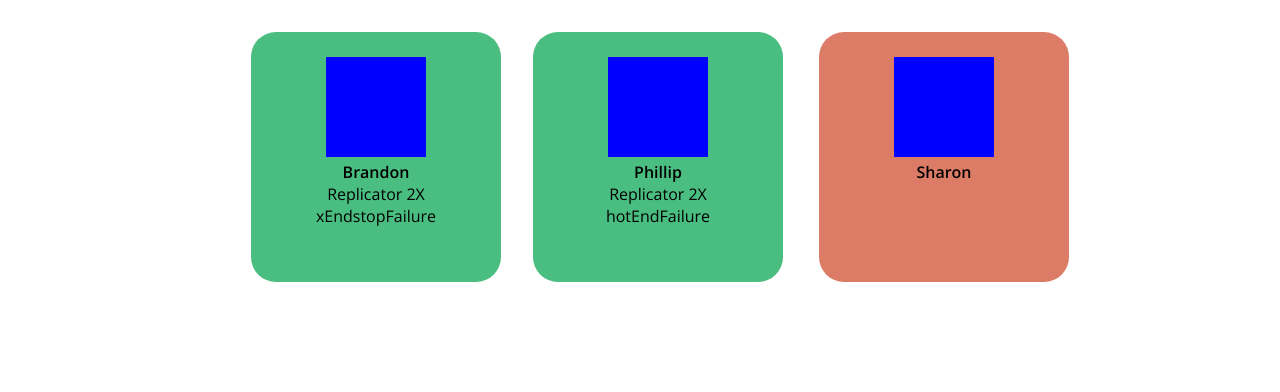
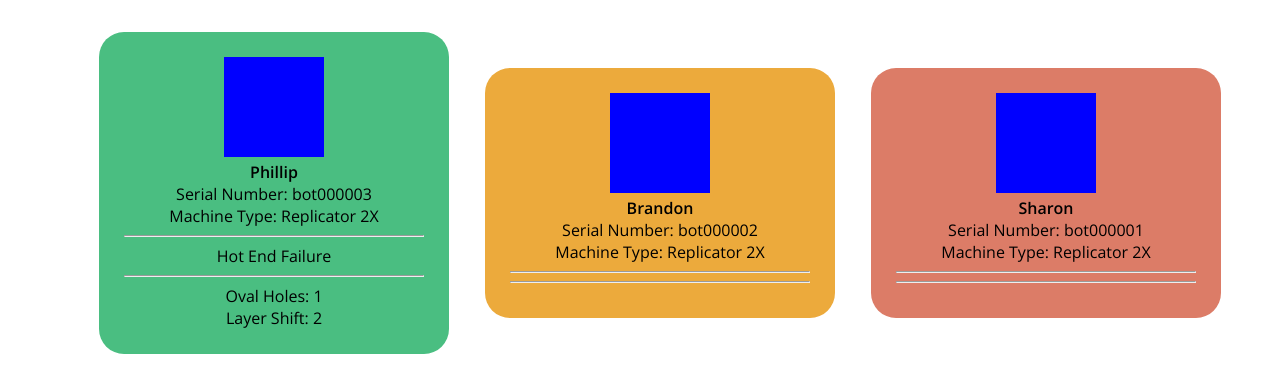
Before and after one commit to pomeroyb/BotFarmManager, a plain HTML site: page frontend/index.html in a window 1280 px wide. Drawn offline with nearby package versions, Linux system fonts and the light colour scheme.

Commit message:
Add camelCaseFormatting and overall CSS
Tentatively ready to go live! :D

```diff
--- a/frontend/data.js
+++ b/frontend/data.js
@@ -21,12 +21,12 @@
          }
       },
       "bot000002":{
-         "status":"online",
+         "status":"faulty",
          "problems":{
             "extruderFanFailure":false,
             "tornInsulation":false,
             "wornYCarriage":false,
-            "xEndstopFailure":true,
+            "xEndstopFailure":false,
             "xStepperFailure":false,
             "hotEndFailure":false
          },
@@ -52,10 +52,10 @@
          "type":"Replicator 2X",
          "name":"Phillip",
          "events":{
-            "ovalHoles":0,
+            "ovalHoles":1,
             "highResUnderExtrusion":0,
             "underExtrusion":0,
-            "layerShift":0
+            "layerShift":2
          }
       }
    }
--- a/frontend/index.html
+++ b/frontend/index.html
@@ -15,17 +15,34 @@
         <div class="online">
             <div class="botImage"></div>
             <div class="botName"></div>
+            <div class="botSerial"></div>
             <div class="botType"></div>
+            <hr>
             <div class="botProblems"></div>
+            <hr>
+            <div class="botEvents"></div>
+        </div>
+        <div class="faulty">
+            <div class="botImage"></div>
+            <div class="botName"></div>
+            <div class="botSerial"></div>
+            <div class="botType"></div>
+            <hr>
+            <div class="botProblems"></div>
+            <hr>
+            <div class="botEvents"></div>
         </div>
         <div class="offline">
             <div class="botImage"></div>
             <div class="botName"></div>
+            <div class="botSerial"></div>
+            <div class="botType"></div>
+            <hr>
+            <div class="botProblems"></div>
+            <hr>
+            <div class="botEvents"></div>
         </div>
-        <div class="faulty">
-            <div class="botImage"></div>
-            <div class="botName"></div>
-        </div>
+
 
     </ul>
 
@@ -41,20 +58,44 @@
         'bot<-farm':{
           '.botImage':'',
           '.botName':'bot.name',
-          '.botType':'bot.type',
+          '.botSerial':'Serial Number: #{bot.pos}',
+          '.botType':'Machine Type: #{bot.type}',
           '.botProblems':{
             'problem<-bot.problems':{
-                '.':function( b ){
-                    console.log(b.problem);
-                    if (b.item){
-                        return b.problem.pos;
-                    }
+                '.':function(d){
+                    //Convert Camel Case to formatted text
+                    var text = String(d.pos);
+                    var result = text.replace( /([A-Z])/g, " $1" );
+                    var finalResult = result.charAt(0).toUpperCase() + result.slice(1); // capitalize the first letter - as an example.
+                    //console.log(finalResult);
+                    return finalResult;
                 }
             },
             filter:function(a){
                 //If the bot has that problem, return true
                 //else skip it, return false
                     return a.item;
+            }
+          },
+          '.botEvents':{
+            'event<-bot.events':{
+                '.':function(d){
+                    var count = d.item;
+                    //Convert Camel Case to formatted text
+                    var text = String(d.pos);
+                    var result = text.replace( /([A-Z])/g, " $1" );
+                    var finalResult = result.charAt(0).toUpperCase() + result.slice(1); // capitalize the first letter - as an example.
+                    //console.log(finalResult);
+                    return finalResult + ': ' + count;
+                }
+            },
+            filter:function( c ){
+                //console.log(c);
+                if (c.item == 0){
+                    return false;
+                } else {
+                    return true;
+                }
             }
           }
         },
@@ -68,11 +109,52 @@
     };
 
 
+
    var offlineDirective = {
       '.offline':{
         'bot<-farm':{
           '.botImage':'',
           '.botName':'bot.name',
+          '.botSerial':'Serial Number: #{bot.pos}',
+          '.botType':'Machine Type: #{bot.type}',
+          '.botProblems':{
+            'problem<-bot.problems':{
+                '.':function(d){
+                    //Convert Camel Case to formatted text
+                    var text = String(d.pos);
+                    var result = text.replace( /([A-Z])/g, " $1" );
+                    var finalResult = result.charAt(0).toUpperCase() + result.slice(1); // capitalize the first letter - as an example.
+                    //console.log(finalResult);
+                    return finalResult;
+                }
+            },
+            filter:function(a){
+                //If the bot has that problem, return true
+                //else skip it, return false
+                    return a.item;
+            }
+          },
+          '.botEvents':{
+            'event<-bot.events':{
+                '.':function(d){
+                    var count = d.item;
+                    //Convert Camel Case to formatted text
+                    var text = String(d.pos);
+                    var result = text.replace( /([A-Z])/g, " $1" );
+                    var finalResult = result.charAt(0).toUpperCase() + result.slice(1); // capitalize the first letter - as an example.
+                    //console.log(finalResult);
+                    return finalResult + ': ' + count;
+                }
+            },
+            filter:function( c ){
+                //console.log(c);
+                if (c.item == 0){
+                    return false;
+                } else {
+                    return true;
+                }
+            }
+          }
         },
         filter:function(a){
             //If the bot is online, return true
@@ -88,6 +170,46 @@
         'bot<-farm':{
           '.botImage':'',
           '.botName':'bot.name',
+          '.botSerial':'Serial Number: #{bot.pos}',
+          '.botType':'Machine Type: #{bot.type}',
+          '.botProblems':{
+            'problem<-bot.problems':{
+                '.':function(d){
+                    //Convert Camel Case to formatted text
+                    var text = String(d.pos);
+                    var result = text.replace( /([A-Z])/g, " $1" );
+                    var finalResult = result.charAt(0).toUpperCase() + result.slice(1); // capitalize the first letter - as an example.
+                    //console.log(finalResult);
+                    return finalResult;
+                }
+            },
+            filter:function(a){
+                //If the bot has that problem, return true
+                //else skip it, return false
+                    return a.item;
+            }
+          },
+          '.botEvents':{
+            'event<-bot.events':{
+                '.':function(d){
+                    var count = d.item;
+                    //Convert Camel Case to formatted text
+                    var text = String(d.pos);
+                    var result = text.replace( /([A-Z])/g, " $1" );
+                    var finalResult = result.charAt(0).toUpperCase() + result.slice(1); // capitalize the first letter - as an example.
+                    //console.log(finalResult);
+                    return finalResult + ': ' + count;
+                }
+            },
+            filter:function( c ){
+                //console.log(c);
+                if (c.item == 0){
+                    return false;
+                } else {
+                    return true;
+                }
+            }
+          }
         },
         filter:function(a){
             //If the bot is online, return true
--- a/frontend/style.css
+++ b/frontend/style.css
@@ -12,6 +12,34 @@
 }
 
 .botProblems {
+    font-family: 'Open Sans', sans-serif;
+    background-color: transparent;
+    height: auto;
+    width: auto;
+    display: list-item;
+    vertical-align: center;
+    margin-left: auto;
+    margin-right: auto;
+    overflow:overlay;
+    position: relative;
+    top: 0px;
+}
+
+.botEvents {
+    font-family: 'Open Sans', sans-serif;
+    background-color: transparent;
+    height: auto;
+    width: auto;
+    display: list-item;
+    vertical-align: center;
+    margin-left: auto;
+    margin-right: auto;
+    overflow:overlay;
+    position: relative;
+    top: 0px;
+}
+
+.botSerial {
     font-family: 'Open Sans', sans-serif;
     background-color: transparent;
     height: auto;
@@ -58,8 +86,8 @@
 
 .faulty {
   background-color: rgb(236,170,60);
-  width: 200px;
-  height: 200px;
+  width: 300px;
+  min-height: 200px;
   border-radius: 25px;
   text-align: center;
   vertical-align: middle;
@@ -71,8 +99,8 @@
 
 .offline {
   background-color: rgb(220,124,103);
-  width: 200px;
-  height: 200px;
+  width: 300px;
+  min-height: 200px;
   border-radius: 25px;
   text-align: center;
   vertical-align: middle;
@@ -83,7 +111,7 @@
 
 .online {
   background-color: rgb(74,190,129);
-  width: 200px;
+  width: 300px;
   min-height: 200px;
   border-radius: 25px;
   text-align: center;
```
Lines whose indentation alone changed are shown as unchanged.
